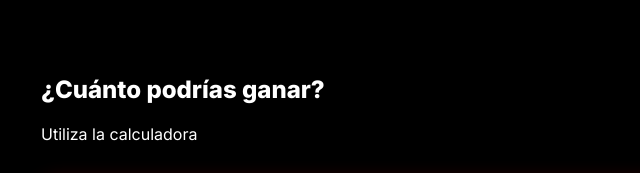
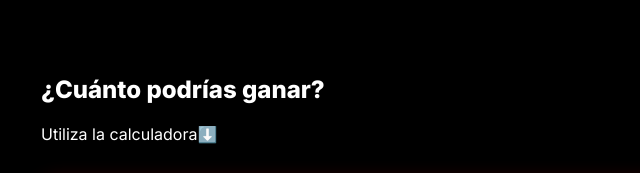
Before and after one commit to Ompulse/ompulse, a plain HTML site: page index.html in a window 1280 px wide. Shown: the part 1020-1193 px from the top of the page, 99-739 px from the left. Drawn offline with Linux system fonts and the light colour scheme.

Commit message:
Update index.html

```diff
--- a/index.html
+++ b/index.html
@@ -314,7 +314,7 @@ height="0" width="0" style="display:none;visibility:hidden"></iframe></noscript>
 
   <section>
     <h2>¿Cuánto podrías ganar?</h2>
-<p>Utiliza la calculadora</p>
+<p>Utiliza la calculadora⬇️</p>
     <div class="calc-container">
       <label for="directos">¿Cuántas personas vas a ayudar directamente?</label>
       <input type="range" id="directos" name="directos" min="0" max="200" value="10" oninput="calcular()">
```
